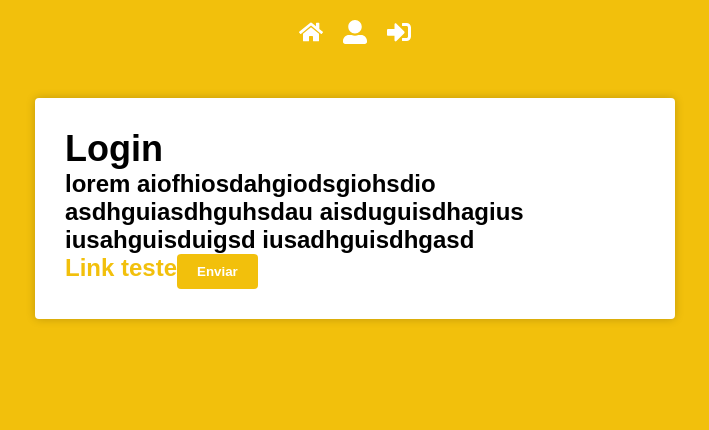
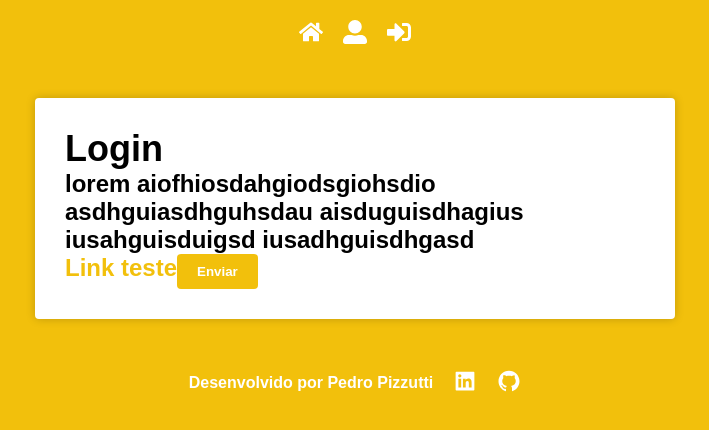
Before and after one commit to PedroPizzutti/pessoal_ref, a React (Create React App) app in the folder app-react/: page /login in a window 1280 px wide. Shown: the top 430 px of the page, without its empty margins (285-994 px from the left). Built offline with nearby package versions, Linux system fonts and the light colour scheme.

Commit message:
criado o footer da aplicação

```diff
--- a/app-react/src/App.js
+++ b/app-react/src/App.js
@@ -4,6 +4,7 @@ import GlobalStyles from './styles/GlobalStyles';
 // temp
 import Login from './pages/Login';
 import Header from './components/Header';
+import Footer from './components/Footer';
 
 function App() {
   return (
@@ -11,6 +12,7 @@ function App() {
       <Header />
       <Login />
       <GlobalStyles />
+      <Footer />
     </>
   );
 }
--- /dev/null
+++ b/app-react/src/components/Footer/index.js
@@ -0,0 +1,25 @@
+import React from 'react';
+import { AiFillGithub, AiFillLinkedin } from 'react-icons/ai';
+import { BarraRodape } from './styled';
+
+export default function Footer() {
+  return (
+    <BarraRodape>
+      <p>Desenvolvido por Pedro Pizzutti</p>
+      <a
+        href="https://www.linkedin.com/in/pedropizzutti/"
+        target="_blank"
+        rel="noreferrer"
+      >
+        <AiFillLinkedin size={24} />
+      </a>
+      <a
+        href="https://github.com/PedroPizzutti"
+        target="_blank"
+        rel="noreferrer"
+      >
+        <AiFillGithub size={24} />
+      </a>
+    </BarraRodape>
+  );
+}
--- /dev/null
+++ b/app-react/src/components/Footer/styled.js
@@ -0,0 +1,20 @@
+import styled from 'styled-components';
+
+export const BarraRodape = styled.footer`
+  padding: 20px;
+  display: flex;
+  align-items: center;
+  justify-content: center;
+
+  p {
+    color: #fff;
+    margin: 0 10px 0;
+    font-weight: bold;
+  }
+
+  a {
+    color: #fff;
+    margin: 0 10px 0;
+    font-weight: bold;
+  }
+`;
```
